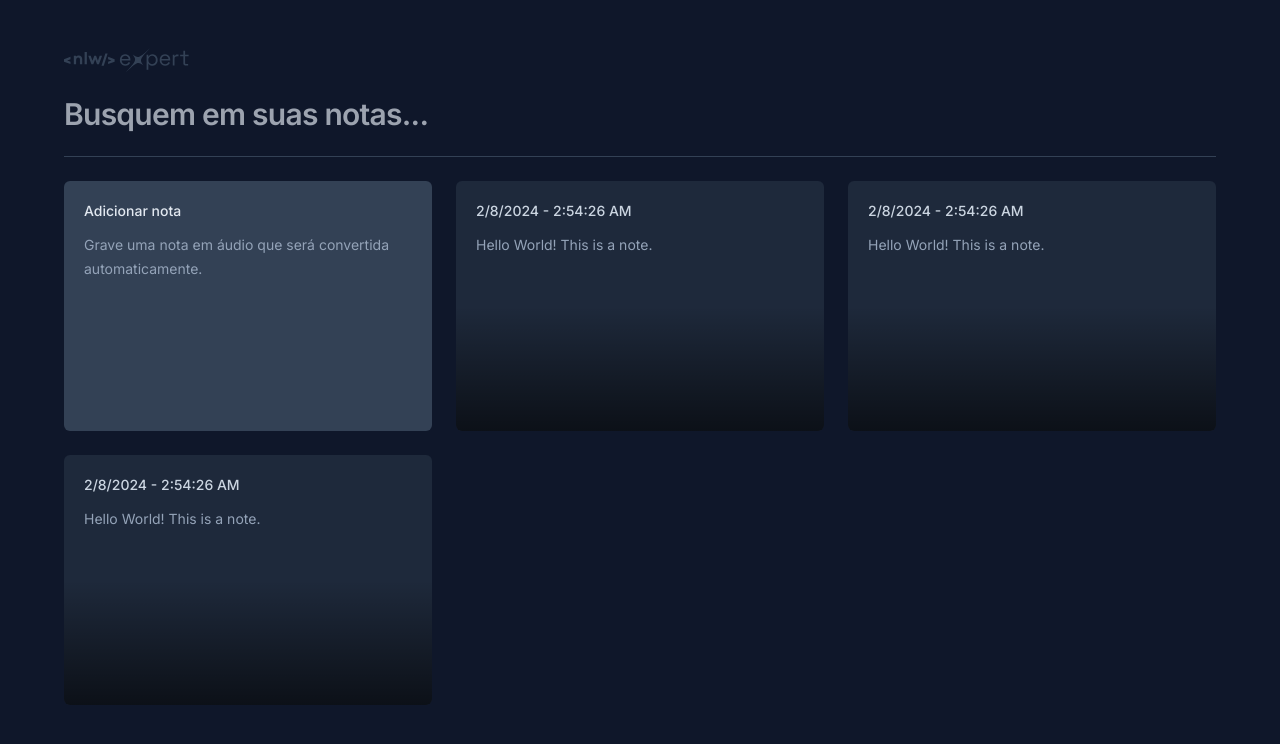
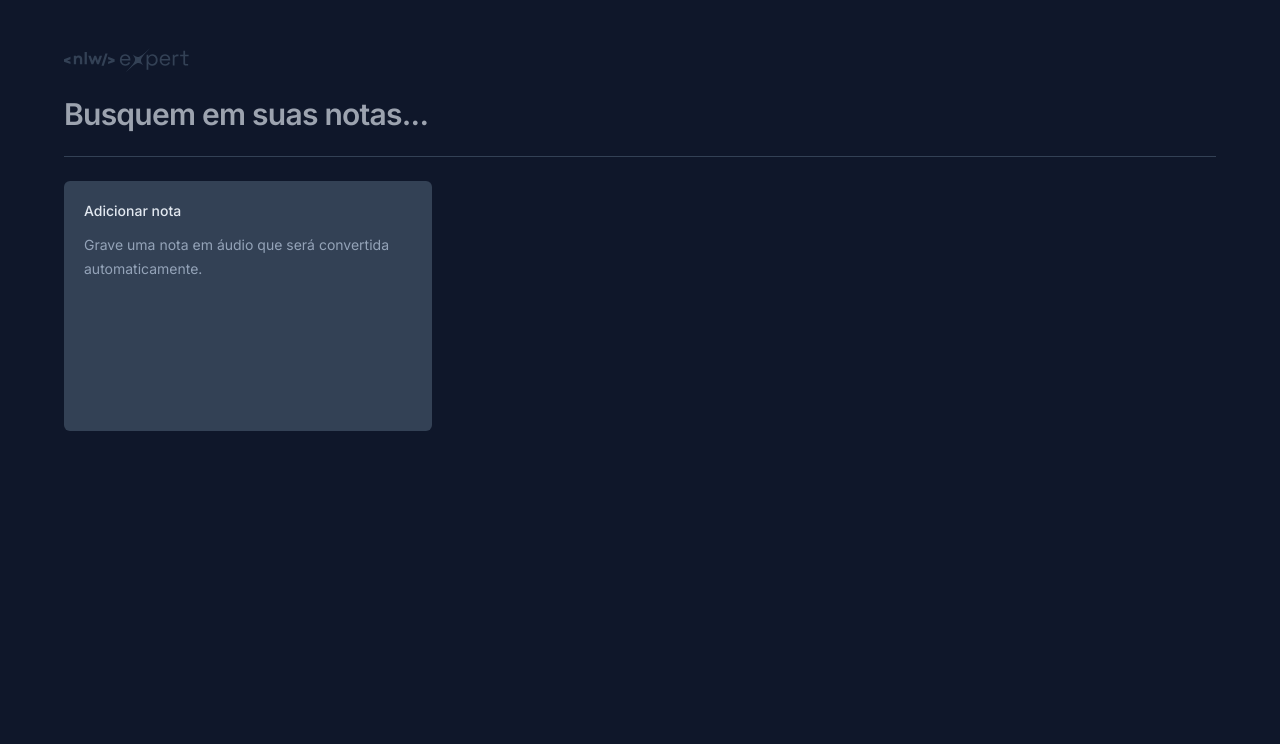
Before and after one commit to MarcusVNT/audio-notes, a React (Vite) app: page / in a window 1280 px wide. Shown: the top 744 px of the page. Built offline with nearby package versions, Linux system fonts and the light colour scheme.

Commit message:
Saving Notes on the localStorage.

```diff
--- a/src/App.tsx
+++ b/src/App.tsx
@@ -1,8 +1,41 @@
+import { useState } from "react";
 import { NewNoteCard } from "./Components/NewNoteCard";
 import { NoteCard } from "./Components/NoteCard";
 import LogoNLW from "./assets/LogoNLW.svg";
 
+interface Note {
+  id: string;
+  date: Date;
+  content: string;
+}
+
 export function App() {
+  const [search, setSearch] = useState("");
+  const [notes, setNotes] = useState<Note[]>(() => {
+    const notesOnStorage = localStorage.getItem("notes");
+
+    if (notesOnStorage) {
+      const parsedNotes = JSON.parse(notesOnStorage);
+      return parsedNotes.map((note: Note) => ({
+        ...note,
+        date: new Date(note.date),
+      }));
+    }
+
+    return [];
+  });
+
+  function onNoteCreated(content: string) {
+    const newNote = {
+      id: crypto.randomUUID(),
+      date: new Date(),
+      content,
+    };
+    const notesArray = [newNote, ...notes];
+    setNotes(notesArray);
+    localStorage.setItem("notes", JSON.stringify(notesArray));
+  }
+
   return (
     <div className="mx-auto max-w-6xl my-12 space-y-6">
       <img src={LogoNLW} alt="Logo NLW" />
@@ -16,25 +49,10 @@ export function App() {
       <div className="h-px bg-slate-700" />
 
       <div className="grid grid-cols-3 gap-6 auto-rows-[250px]">
-        <NewNoteCard />
-        <NoteCard
-          note={{
-            date: new Date(),
-            content: "Hello World! This is a note.",
-          }}
-        />
-        <NoteCard
-          note={{
-            date: new Date(),
-            content: "Hello World! This is a note.",
-          }}
-        />
-        <NoteCard
-          note={{
-            date: new Date(),
-            content: "Hello World! This is a note.",
-          }}
-        />
+        <NewNoteCard onNoteCreated={onNoteCreated} />
+        {notes.map((note) => {
+          return <NoteCard key={note.id} note={note} />;
+        })}
       </div>
     </div>
   );
--- a/src/Components/NewNoteCard.tsx
+++ b/src/Components/NewNoteCard.tsx
@@ -3,7 +3,11 @@ import { X } from "lucide-react";
 import { ChangeEvent, FormEvent, useState } from "react";
 import { toast } from "sonner";
 
-export function NewNoteCard() {
+interface NewNoteCardProps {
+  onNoteCreated: { (content: string): void };
+}
+
+export function NewNoteCard({ onNoteCreated }: NewNoteCardProps) {
   const [shouldShowOnboarding, setShouldShowOnboarding] = useState(true);
   const [content, setContent] = useState("");
 
@@ -20,7 +24,9 @@ export function NewNoteCard() {
 
   function handleSaveNote(event: FormEvent) {
     event.preventDefault();
-    console.log(content);
+    onNoteCreated(content);
+    setContent("");
+    setShouldShowOnboarding(true);
     toast.success("Nota salva com sucesso!");
   }
 
@@ -66,6 +72,7 @@ export function NewNoteCard() {
                 <textarea
                   autoFocus
                   onChange={handleContentChange}
+                  value={content}
                   placeholder="Digite sua nota aqui..."
                   className="w-full h-36 bg-slate-800 text-slate-300 p-3 outline-none resize-none rounded-md"
                 />
--- a/src/Components/NoteCard.tsx
+++ b/src/Components/NoteCard.tsx
@@ -15,7 +15,11 @@ export function NoteCard({ note }: NoteCardProps) {
     <Dialog.Root>
       <Dialog.Trigger className="rounded-md text-left flex flex-col outline-none bg-slate-800 p-5 gap-3 overflow-hidden relative hover:ring-2 hover:ring-slate-600 focus-visible:ring-2 focus-visible:ring-lime-400">
         <span className="text-sm font-medium text-slate-300">
-          {note.date.toLocaleDateString()} - {note.date.toLocaleTimeString()}
+          {formatDistanceToNow(note.date, {
+            locale: ptBR,
+            addSuffix: true,
+          })}{" "}
+          - {note.date.toLocaleTimeString()}
         </span>
         <p className="text-sm leading-6 text-slate-400">{note.content}</p>
 
```
